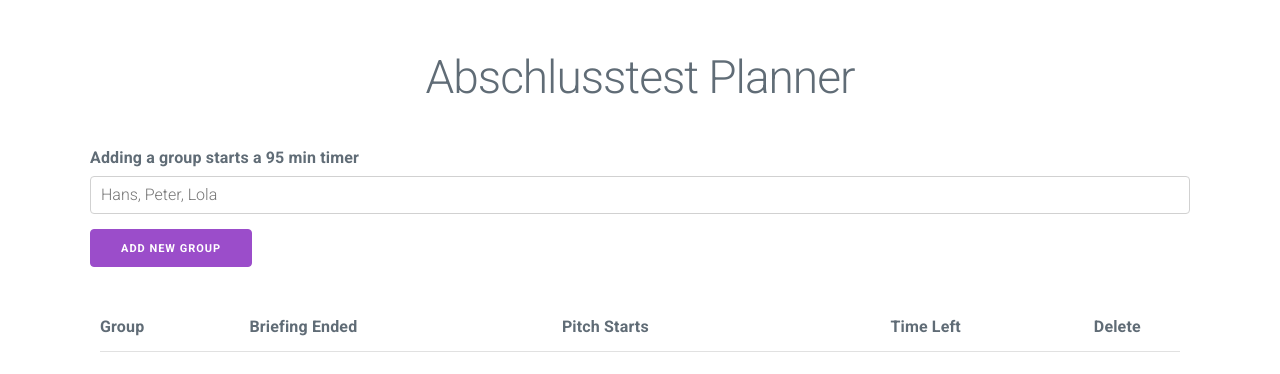
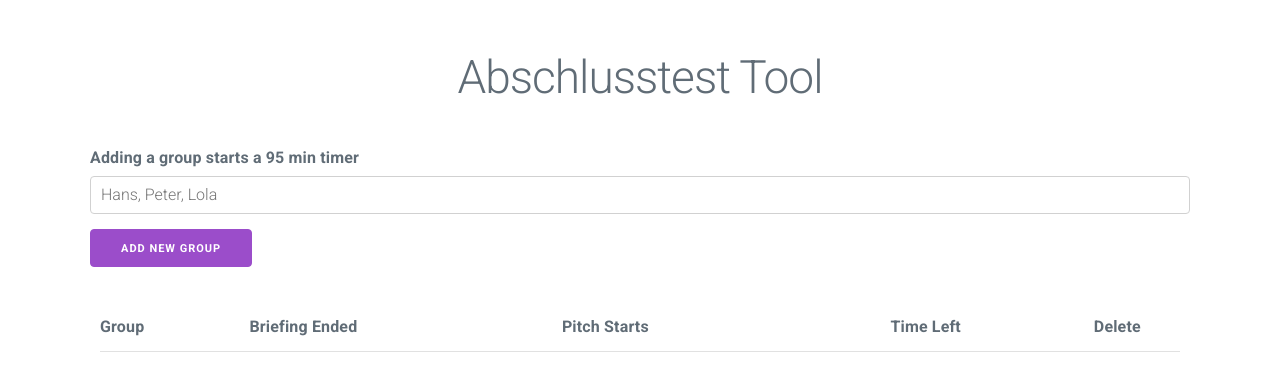
Before and after one commit to stribis/abschluss, a plain HTML site: page index.html in a window 1280 px wide. Drawn offline with nearby package versions, Linux system fonts and the light colour scheme.

Commit message:
change name of tool

```diff
--- a/index.html
+++ b/index.html
@@ -17,7 +17,7 @@
 </head>
 <body>
   <header class="container center">
-    <h1>Abschlusstest Planner</h1>
+    <h1>Abschlusstest Tool</h1>
   </header>
   <main class="container">
     <div class="row">
```
Also changed, not shown: 1 other file.
